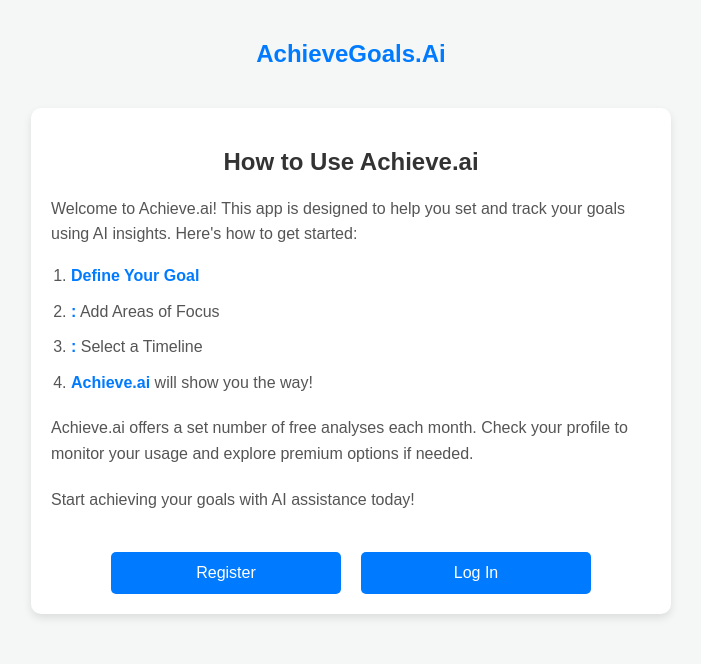
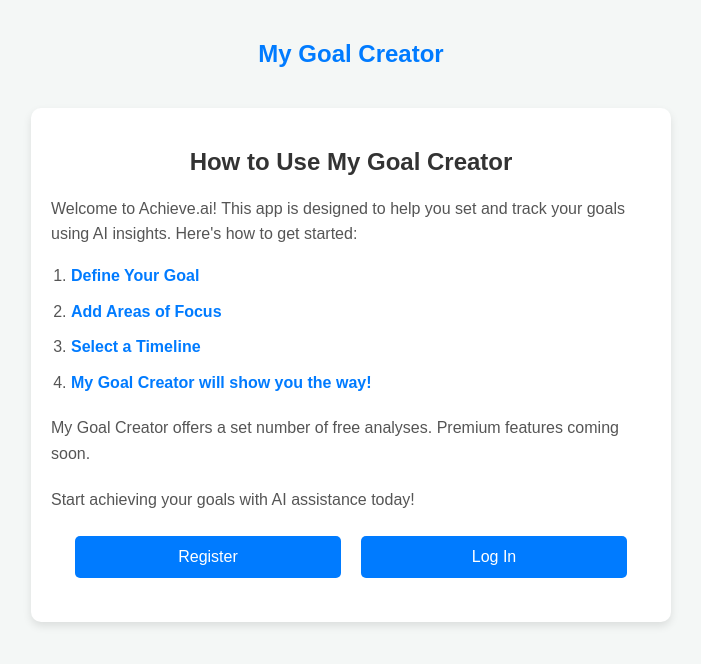
Before and after one commit to CodeJonesW/tubeScriptAiWebApp-v2, a React (Create React App) app: page / in a window 1280 px wide. Shown: the top 664 px of the page, without its empty margins (289-990 px from the left). Built offline with nearby package versions, Linux system fonts and the light colour scheme.

Commit message:
improvements to css and onboarding

```diff
--- a/src/App.js
+++ b/src/App.js
@@ -49,6 +49,10 @@
     setShowGoals(true);
   };
 
+  const handleShowGoalCreator = () => {
+    setShowGoals(false);
+  };
+
   const handleLogout = () => {
     localStorage.removeItem("authToken");
     setIsAuthenticated(false);
@@ -80,7 +84,7 @@
         <div className="onboarding-container">
           {displayComponent === "welcome" ? (
             <div>
-              <h2>AchieveGoals.Ai</h2>
+              <h2>My Goal Creator</h2>
               <HowToUseCard displayComponent={setDisplayComponent} />
             </div>
           ) : null}
@@ -110,7 +114,7 @@
         <div className="app-container">
           <div style={{ width: "100%" }}>
             <div className="nav-container">
-              <h2>Achieve.ai</h2>
+              <h2>My Goal Creator</h2>
               <div className="logout-container">
                 <button className="logout-button" onClick={handleLogout}>
                   Logout
@@ -118,7 +122,12 @@
               </div>
             </div>
             <div className="profile-container">
-              <Profile profile={profile} showGoals={handleShowGoals} />
+              <Profile
+                profile={profile}
+                showGoals={handleShowGoals}
+                showGoalCreator={handleShowGoalCreator}
+                isShowingGoals={showGoals}
+              />
             </div>
           </div>
           {!showGoals ? <Analyze /> : <Goals goals={goals} />}
--- a/src/components/HowToUse.js
+++ b/src/components/HowToUse.js
@@ -4,7 +4,7 @@
 const HowToUseCard = ({ displayComponent }) => {
   return (
     <div className="how-to-use-card">
-      <h2 className="how-to-use-title">How to Use Achieve.ai</h2>
+      <h2 className="how-to-use-title">How to Use My Goal Creator</h2>
       <div className="how-to-use-content">
         <p>
           Welcome to Achieve.ai! This app is designed to help you set and track
@@ -15,21 +15,21 @@
             <strong>Define Your Goal</strong>
           </li>
           <li>
-            <strong>:</strong> Add Areas of Focus
+            <strong>Add Areas of Focus</strong>
           </li>
           <li>
-            <strong>:</strong> Select a Timeline
+            <strong>Select a Timeline</strong>
           </li>
           <li>
-            <strong>Achieve.ai</strong> will show you the way!
+            <strong>My Goal Creator will show you the way!</strong>
           </li>
         </ol>
         <p>
-          Achieve.ai offers a set number of free analyses each month. Check your
-          profile to monitor your usage and explore premium options if needed.
+          My Goal Creator offers a set number of free analyses. Premium features
+          coming soon.
         </p>
         <p>Start achieving your goals with AI assistance today!</p>
-        <div className="button-group" style={{ margin: "40px 60px 0px 60px" }}>
+        <div className="button-group" style={{ margin: "24px 24px 24px 24px" }}>
           <button
             onClick={() => displayComponent("register")}
             className="primary-button"
--- a/src/components/Profile.js
+++ b/src/components/Profile.js
@@ -1,6 +1,6 @@
 import React from "react";
 
-const Profile = ({ profile, showGoals }) => {
+const Profile = ({ profile, isShowingGoals, showGoals, showGoalCreator }) => {
   if (!profile) {
     return <div className="loading-message">Loading...</div>;
   }
@@ -15,12 +15,21 @@
         <strong>Remaining Analyze Requests:</strong>{" "}
         <span>{profile.analyze_requests}</span>
       </div>
+      {!isShowingGoals ? (
         <div className="profile-info-row">
           <strong>Goals:</strong>{" "}
           <span>
             <button onClick={showGoals}>View Goals</button>
           </span>
         </div>
+      ) : (
+        <div className="profile-info-row">
+          <strong>Goals:</strong>{" "}
+          <span>
+            <button onClick={showGoalCreator}>Create Goal</button>
+          </span>
+        </div>
+      )}
     </div>
   );
 };
```
Lines whose indentation alone changed are shown as unchanged.
